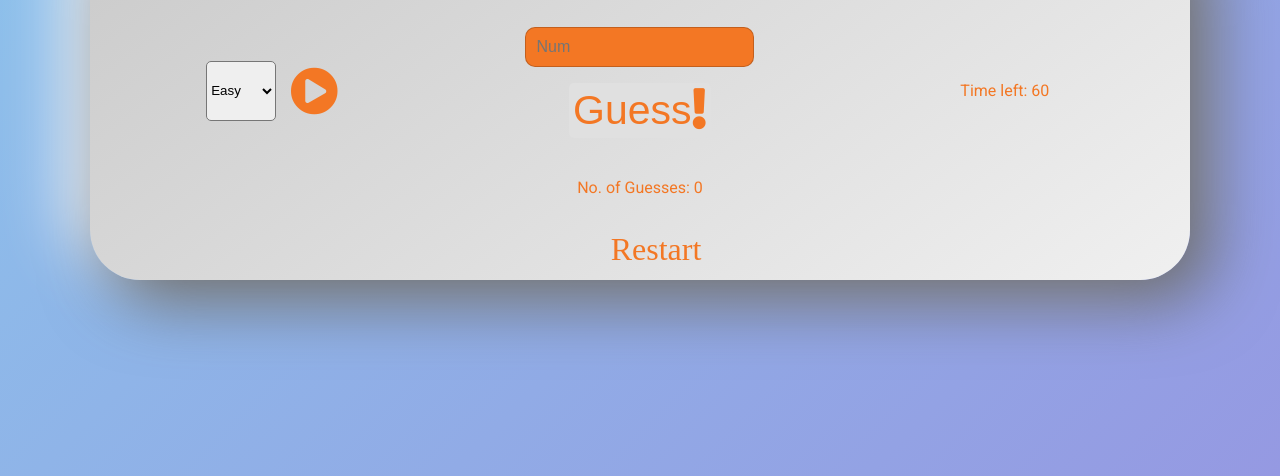
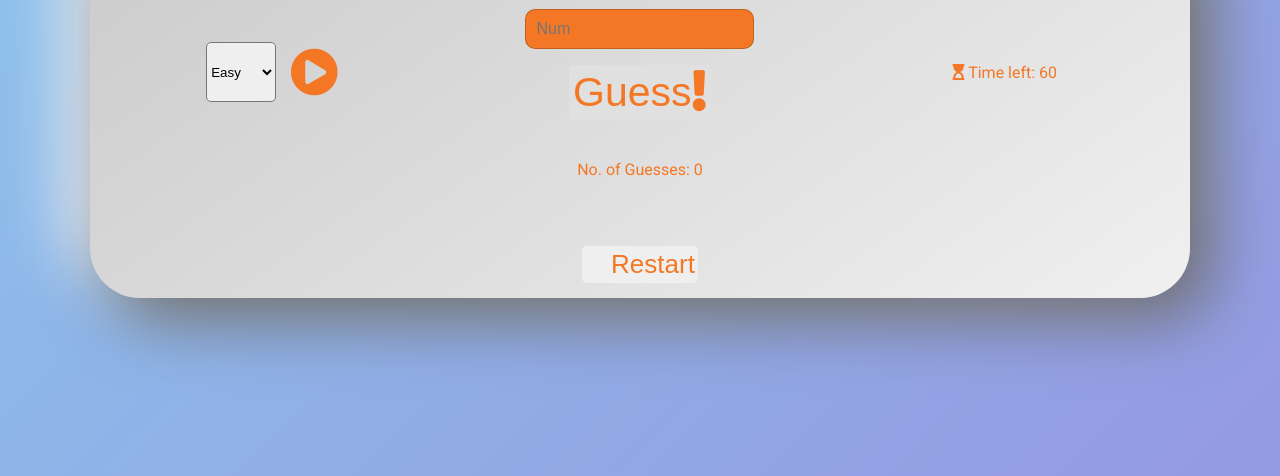
Before and after one commit to PhilipOSull/Project-Two, a plain HTML site: page index.html in a window 1280 px wide. Both pictures are taken after a click on the element "Restart". Shown: the part 324-800 px from the top of the page. Drawn offline with Linux system fonts and the light colour scheme.

Commit message:
Add an hour glass icon, have the icon change from full, to half, to empty depending on the time left.

```diff
--- a/assets/css/style.css
+++ b/assets/css/style.css
@@ -97,6 +97,9 @@ main {
     border-radius: 5px;
     padding: 3px;
     cursor: pointer;
+    font-size: 26px;
+    color: #f37724;
+    border: none;
 }
 
 #btn--Start {
--- a/assets/js/script.js
+++ b/assets/js/script.js
@@ -80,11 +80,18 @@ function gameTimer() {
         return;
     }
 
+    if (timer == 30) {
+        const hourGlass = document.getElementById("hourGlass");
+        hourGlass.innerHTML = `<i class="fas fa-hourglass-half"></i>`
+    }
+
     timer--
     timeLeft.textContent = timer
 
     if (timer == 0) {
         clearInterval(gameTimerId)
+        const hourGlass = document.getElementById("hourGlass");
+        hourGlass.innerHTML = `<i class="fas fa-hourglass-end"></i>`
         // btn.disable = true;
         const highLowMsg = document.getElementById("highLow");
         highLowMsg.textContent = "GAME OVER!";
@@ -106,6 +113,8 @@ function gameTimer() {
 function restart(e) {
     e.preventDefault()
     clearInterval(gameTimerId);
+    const hourGlass = document.getElementById("hourGlass");
+        hourGlass.innerHTML = `<i class="fas fa-hourglass-start"></i>`
     // numGuessed.innerText = '';
     // numGuesses.innerText = '';
     document.getElementById("numGuesses").innerText = 0;
--- a/index.html
+++ b/index.html
@@ -51,7 +51,7 @@
                 </div>
 
                 <div id="rightArea">
-                    <p>Time left: <span id="timeLeft">60</span></p>
+                    <p><span id="hourGlass"><i class="fas fa-hourglass-start"></i></span> Time left: <span id="timeLeft">60</span></p>
                 </div>
 
             </div>
@@ -63,10 +63,8 @@
                 <p>No. of Guesses: <span id="numGuesses">0</span></p>
                 <p id="numGuessed"></p>
                 <div id="btn--Restart">
-                <i class="far fa-reply fa-2x">Restart</i>
-            </div>
-                <!-- <button id="btn--Restart">Restart</button> -->
-            </div>
+                <button id="btn--Restart"><i class="far fa-reply"></i>Restart</button>
+
         </div>
     </main>
     <!-- <footer class="footer bg-dark py-1">
```
